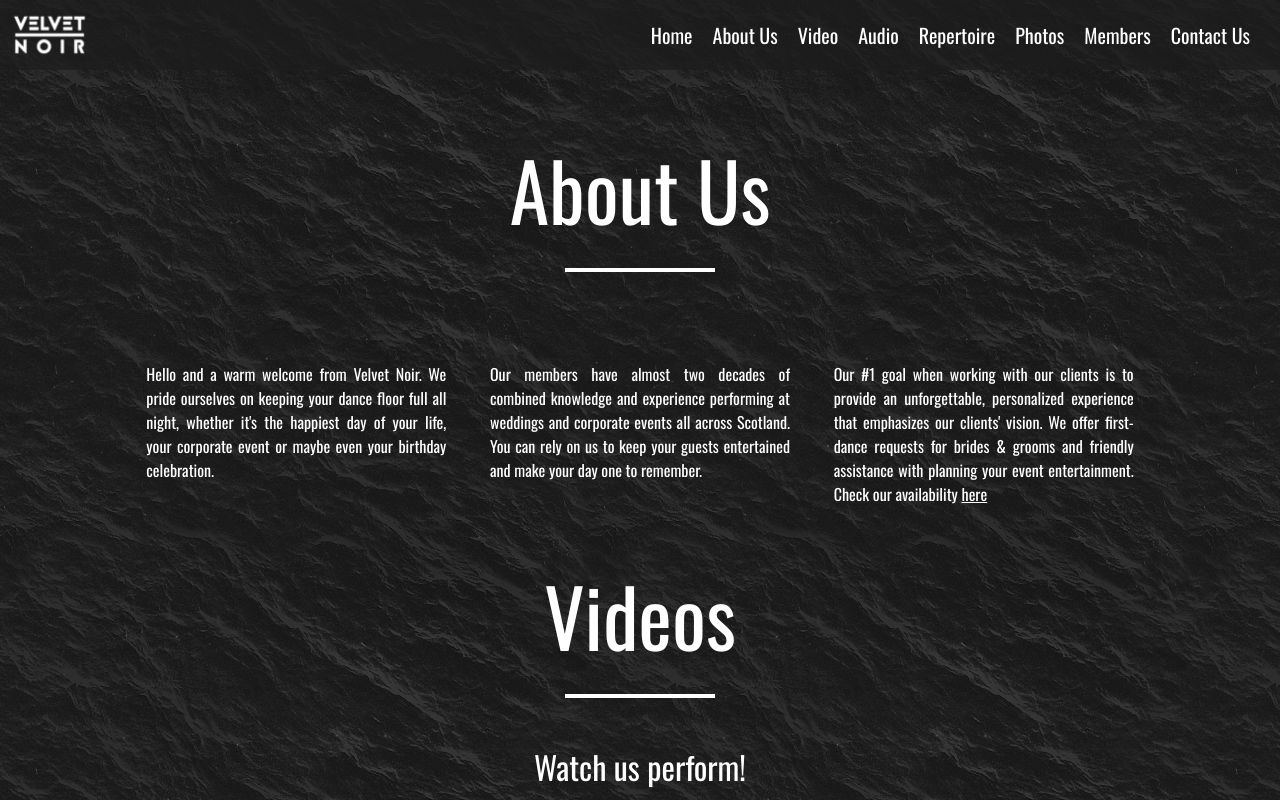
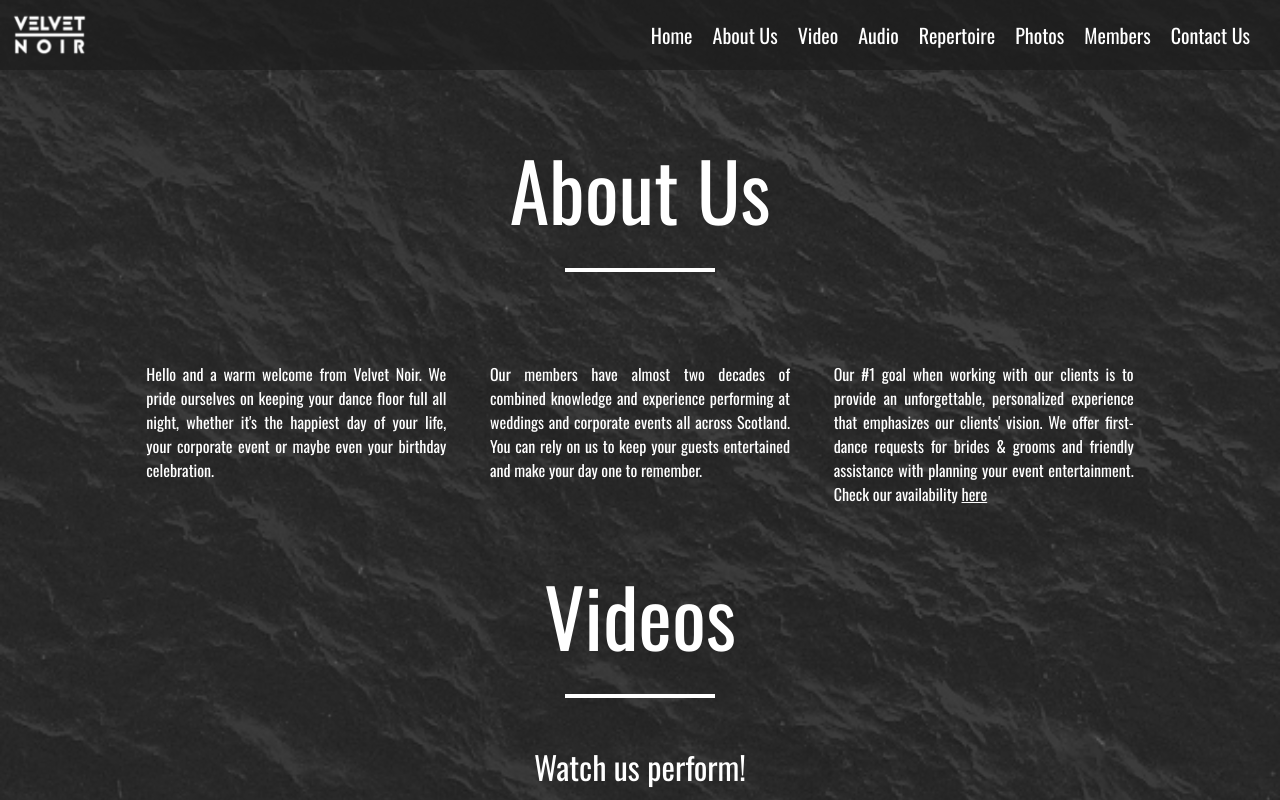
Before and after one commit to crummers/velvet-noir-github, a plain HTML site: page index.html in a window 1280 px wide. Shown: the top 800 px of the page. Drawn offline with nearby package versions, Linux system fonts and the light colour scheme; a script that the page names is missing.

Commit message:
added white transparent background colour over image

```diff
--- a/style.css
+++ b/style.css
@@ -82,12 +82,27 @@
   }
 }
 
+body {
+  position:relative;
+  background: url("./images/ocean.jpg") no-repeat center center fixed;;
+  -webkit-background-size: cover;
+  -moz-background-size: cover;
+  -o-background-size: cover;
+  background-size: cover;
+  width:100%;
+  height:100%;
+  margin:0
+}
 
-body {
-  background-image: url("./images/ocean.jpg");
-  margin: 0;
-  padding: 0;
-  width: 100%;
+body:after{
+  position:fixed;
+  content:"";
+  top:0;
+  left:0;
+  right:0;
+  bottom:0;
+  background:rgba(255,255,255,0.05);
+  z-index:-1;
 }
 
 h3 {
```
